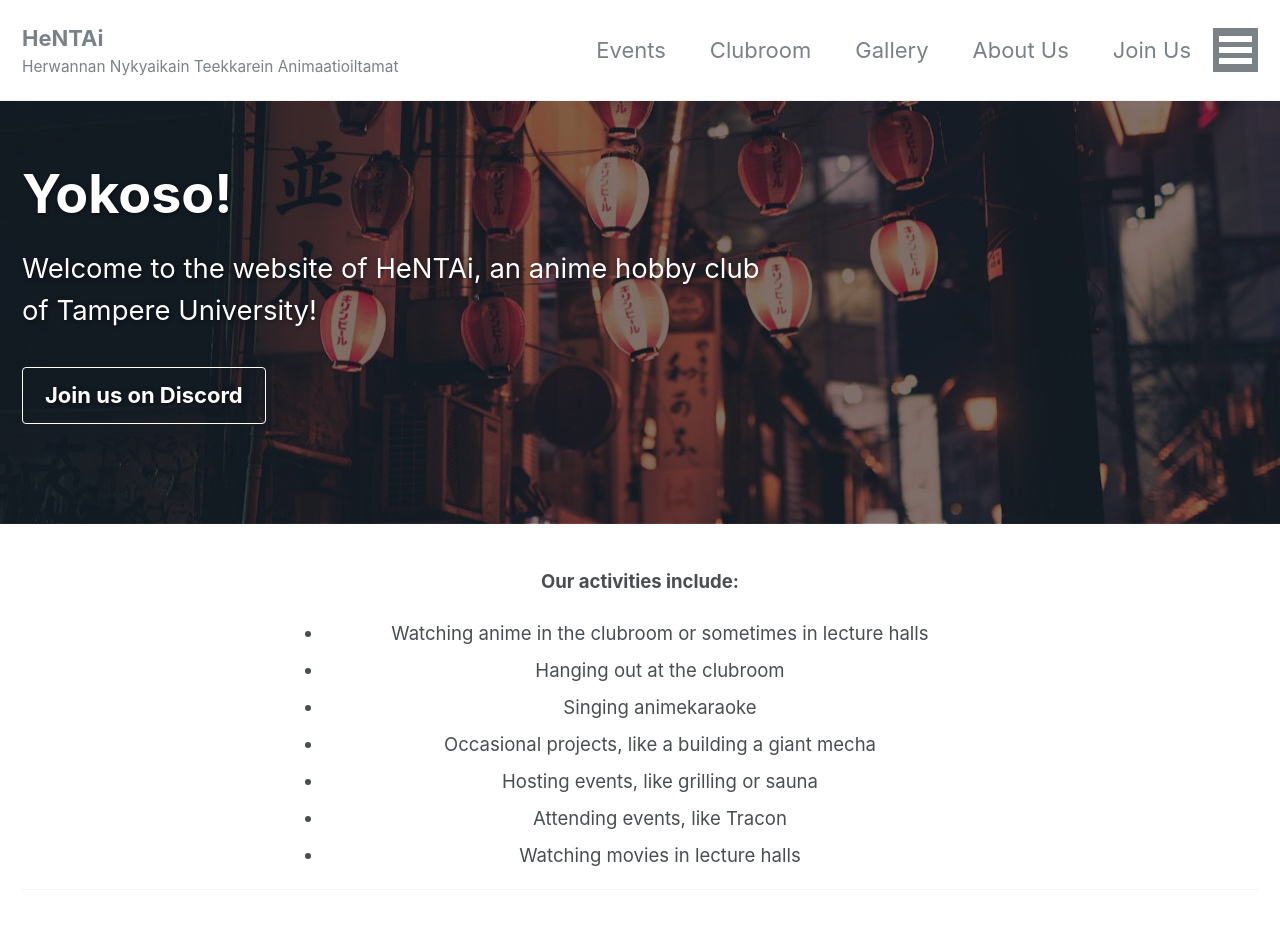
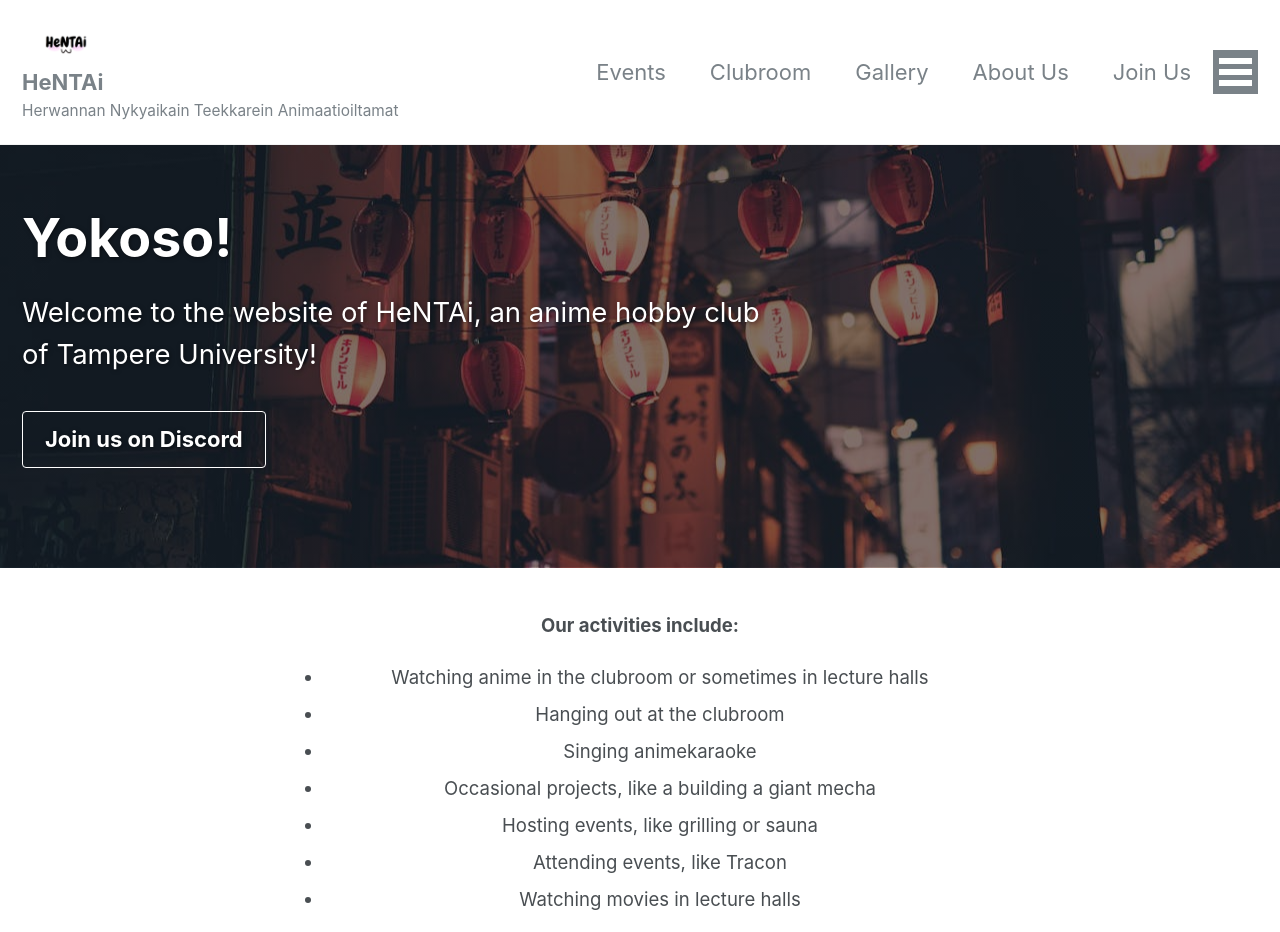
Before and after one commit to HNTA-Club/website, a Jekyll site: the page built from _pages/home.md, in a window 1280 px wide. Shown: the top 932 px of the page. Built offline with Jekyll 4.4.1, drawn with Linux system fonts in a browser that asks for light colours; cached includes are drawn as plain includes; nearby versions of some CDN libraries.

Commit message:
site logo?

```diff
--- a/_includes/masthead.html
+++ b/_includes/masthead.html
@@ -3,6 +3,9 @@
     <div class="masthead__menu">
       <nav id="site-nav" class="greedy-nav">
 		<ul>
+        {% unless site.logo == empty %}
+          <a class="site-logo" href="{{ '/' | relative_url }}"><img src="{{ site.logo | relative_url }}" alt="{{ site.masthead_title | default: site.title }}"></a>
+        {% endunless %}
         <a class="site-title" href="{{ '/' | relative_url }}">{{ site.title }}</a>
         <a class="site-subtitle" href="{{ '/' | relative_url }}">{{ site.subtitle }}</a>
         </ul>
--- a/_pages/home.md
+++ b/_pages/home.md
@@ -31,7 +31,7 @@ club_info:
     btn_class: "btn--primary"
   - title: Discord
     url: https://discord.gg/uZJqHH7
-    image_path: assets/images/clipart/building_anime_shop.png
+    image_path: /assets/images/clipart/building_anime_shop.png
     excerpt: "Join our Discord for event updates and anime, manga, video game and other Japanese popular culture related discussion!"
     btn_label: "Discord"
     btn_class: "btn--primary"
--- a/_sass/minimal-mistakes/_masthead.scss
+++ b/_sass/minimal-mistakes/_masthead.scss
@@ -37,6 +37,10 @@
       text-decoration: none;
     }
   }
+}
+
+.site-logo img {
+  max-height: 2rem;
 }
 
 .site-title {
```
